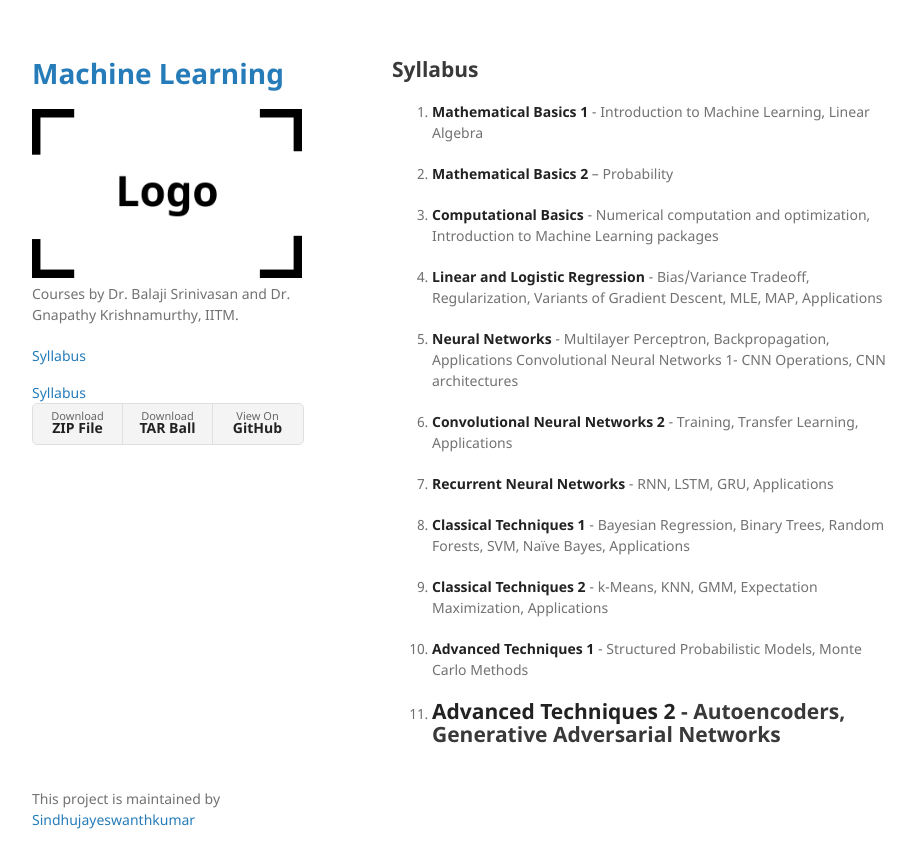
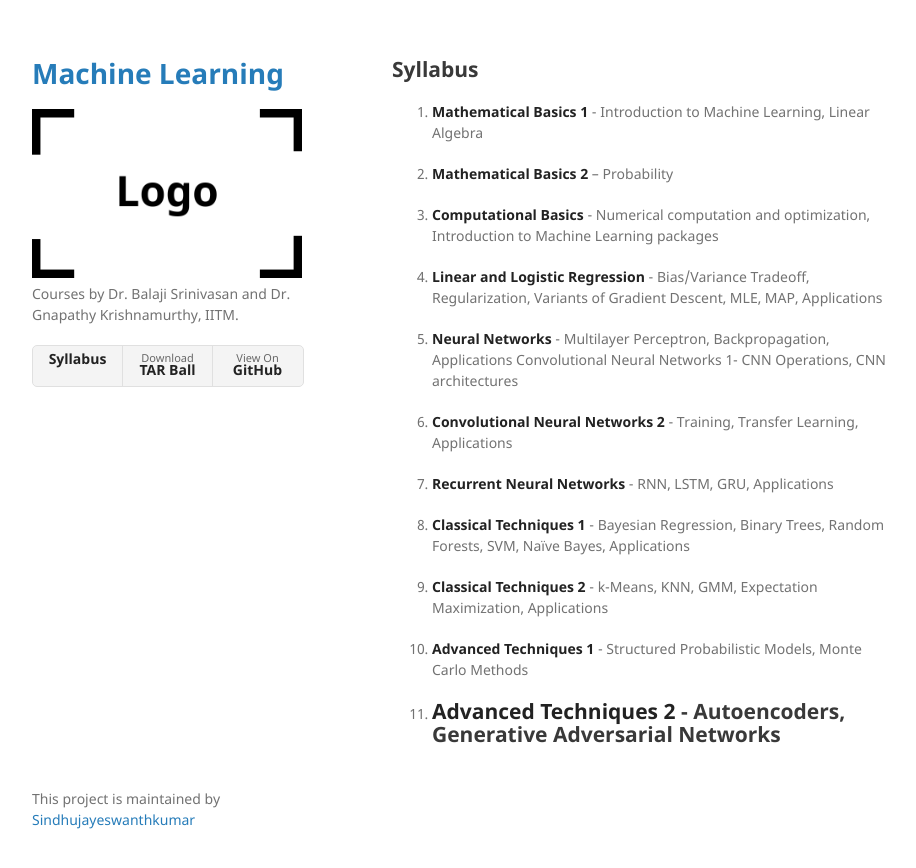
Before and after one commit to Sindhujayeswanthkumar/Sindhujayeswanthkumar, a Jekyll site: the page built from another-page.md, in a window 1280 px wide. Shown: the top 868 px of the page, without its empty margins (178-1094 px from the left). Built offline with Jekyll 4.4.1, drawn with Linux system fonts in a browser that asks for light colours; our own code applies the rules of GitHub Pages for plain Markdown files.

Commit message:
Update default.html

```diff
--- a/_layouts/default.html
+++ b/_layouts/default.html
@@ -23,16 +23,12 @@
 
         <p>{{ site.description | default: site.github.project_tagline }}</p>
 
-        {% if site.github.is_project_page %}
-        <p class="view"><a href="{{ another-page.html }}">Syllabus <small>{{ another-page.html }}</small></a></p>
-        {% endif %}
-        <a href="another-page.html" title="About Me">Syllabus</a>
 
 
 
         {% if site.show_downloads %}
         <ul class="downloads">
-          <li><a href="another-page.html">Download <strong>ZIP File</strong></a></li>
+          <li><a href="another-page.html"><strong>Syllabus</strong></a></li>
           <li><a href="{{ site.github.tar_url }}">Download <strong>TAR Ball</strong></a></li>
           <li><a href="{{ site.github.repository_url }}">View On <strong>GitHub</strong></a></li>
         </ul>
```
